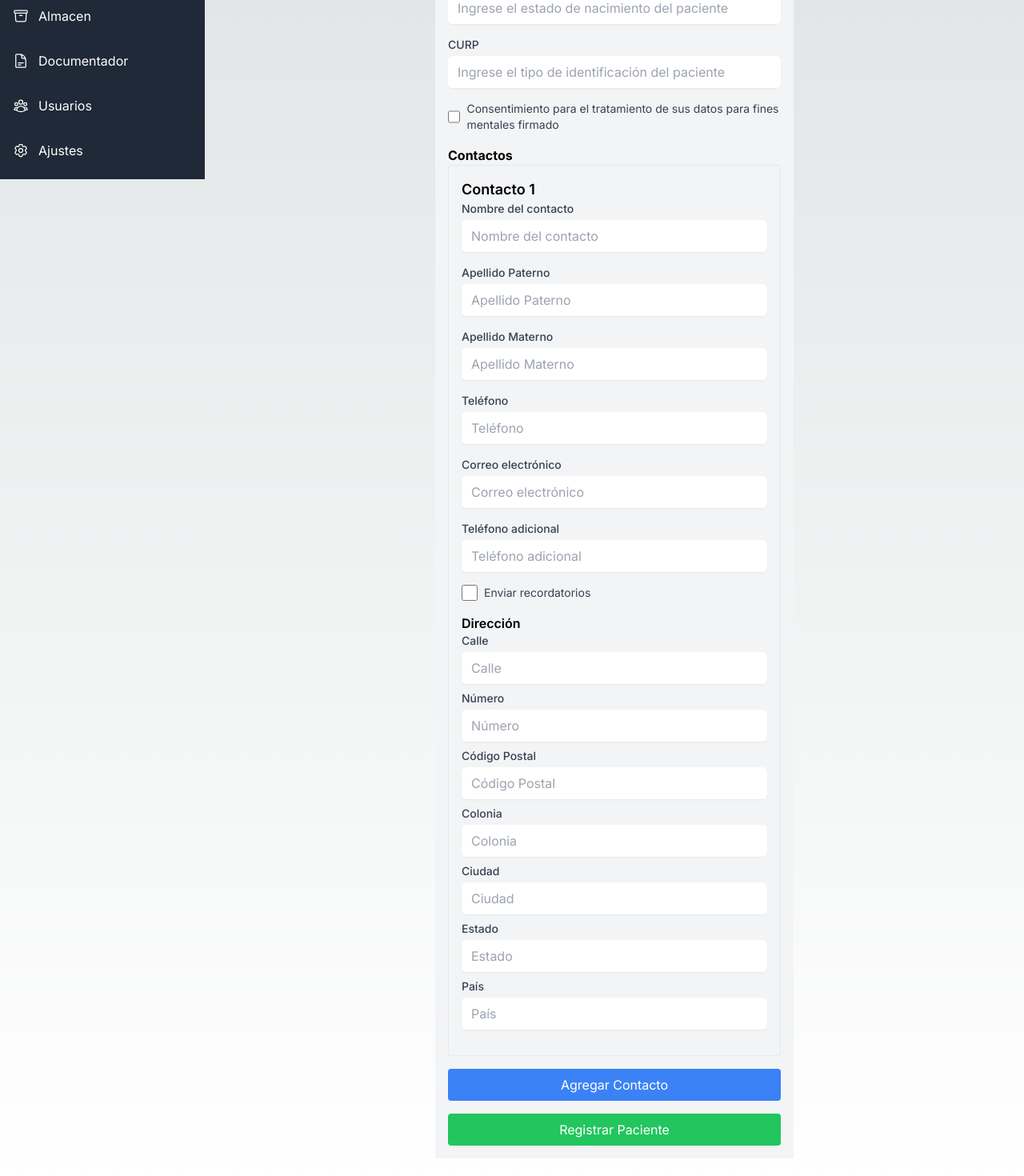
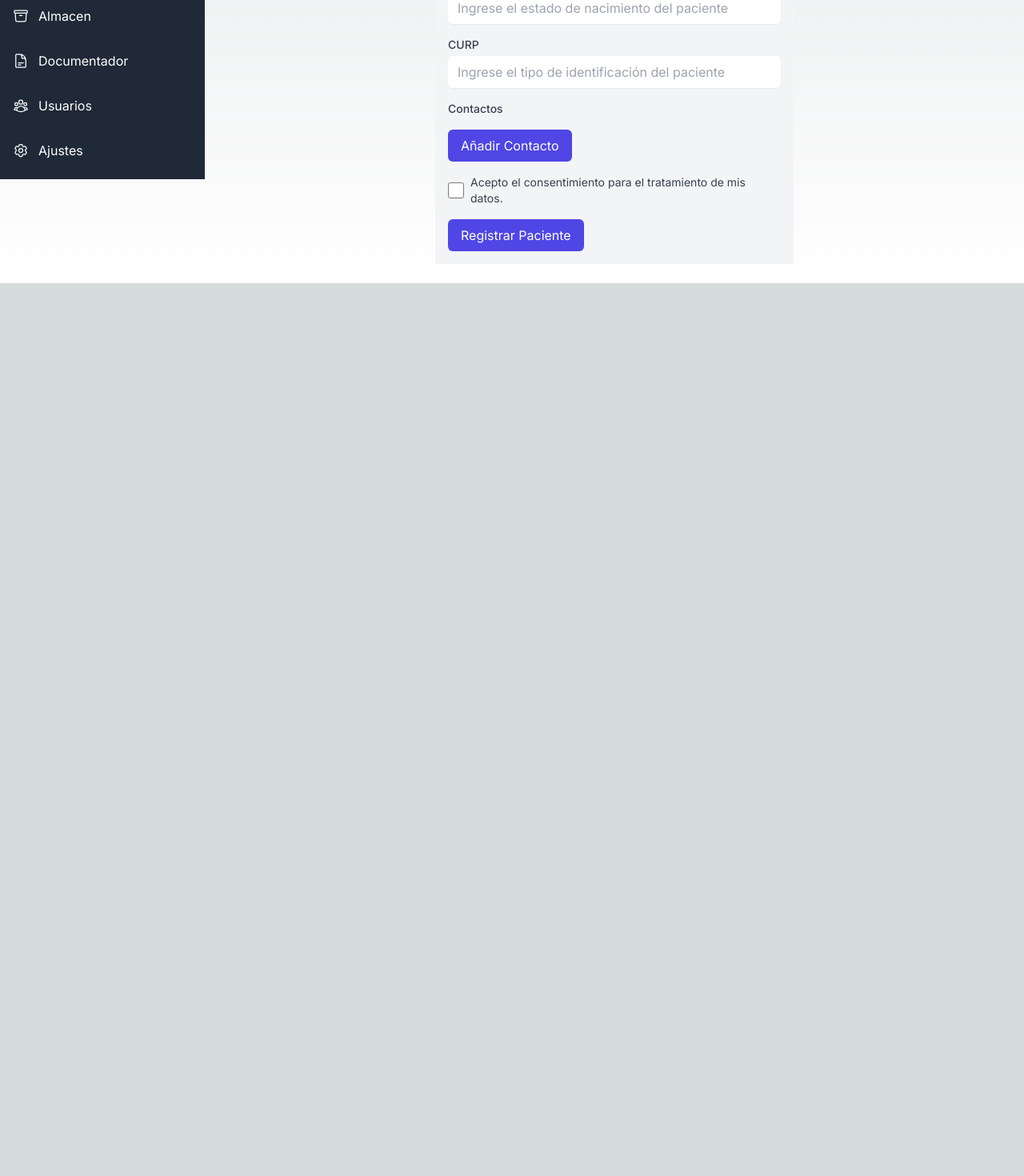
Before and after one commit to ErmacUwU/caftesting, a Next.js app: page /registropacientes in a window 1280 px wide. Shown: the part 656-2126 px from the top of the page at 80% size. After the commit the page ends 1010 px from the top, so only its background shows below. Built offline with nearby package versions, Linux system fonts and the light colour scheme.

Commit message:
Formularios de Pacientes con contactos para agregar

```diff
--- a/app/registropacientes/page.jsx
+++ b/app/registropacientes/page.jsx
@@ -1,7 +1,6 @@
 "use client";
 
 import React, { useState } from "react";
-import axios from "axios";
 import uniquid from "uniquid";
 
 const RegistroPaciente = () => {
@@ -14,17 +13,21 @@ const RegistroPaciente = () => {
   const [nationality, setNationality] = useState("");
   const [birthState, setBirthState] = useState("");
   const [idType, setIdType] = useState("");
+  const [contacts, setContacts] = useState([]);
   const [consent, setConsent] = useState(false);
-  const [contacts, setContacts] = useState([
+  const [error, setError] = useState("");
+
+  const addContact = () => {
+    setContacts([
+      ...contacts,
       {
         firstName: "",
-      lastNameP: "",
-      lastNameM: "",
+        lastName: "",
+        middleName: "",
         phone: "",
         email: "",
         additionalPhone: "",
         sendReminders: false,
-      address: {
         street: "",
         number: "",
         postalCode: "",
@@ -33,51 +36,35 @@ const RegistroPaciente = () => {
         state: "",
         country: "",
       },
-    },
     ]);
-  const [error, setError] = useState("");
+  };
 
-  const handleContactChange = (index, field, value) => {
+  const handleContactChange = (index, event) => {
+    const { name, value, type, checked } = event.target;
     const updatedContacts = [...contacts];
-    if (field === "address") {
-      updatedContacts[index].address = {
-        ...updatedContacts[index].address,
-        ...value,
-      };
+    if (type === "checkbox") {
+      updatedContacts[index][name] = checked;
     } else {
-      updatedContacts[index][field] = value;
+      updatedContacts[index][name] = value;
     }
     setContacts(updatedContacts);
   };
 
-  const addContact = () => {
-    setContacts([
-      ...contacts,
-      {
-        firstName: "",
-        lastNameP: "",
-        lastNameM: "",
-        phone: "",
-        email: "",
-        additionalPhone: "",
-        sendReminders: false,
-        address: {
-          street: "",
-          number: "",
-          postalCode: "",
-          neighborhood: "",
-          city: "",
-          state: "",
-          country: "",
-        },
-      },
-    ]);
+  const removeContact = (index) => {
+    const updatedContacts = [...contacts];
+    updatedContacts.splice(index, 1);
+    setContacts(updatedContacts);
   };
 
   const agregarPaciente = async (e) => {
     e.preventDefault();
 
-    const paciente = {
+    const res = await fetch("/api/patient", {
+      method: "POST",
+      headers: {
+        "Content-type": "application/json",
+      },
+      body: JSON.stringify({
         idPatient: uniquid(),
         firstName,
         lastName,
@@ -88,28 +75,13 @@ const RegistroPaciente = () => {
         nationality,
         birthState,
         idType,
-      consent,
         contacts,
-    };
-
-    try {
-      const res = await fetch("/api/patient", {
-        method: "POST",
-        headers: {
-          "Content-Type": "application/json",
-        },
-        body: JSON.stringify(paciente),
+      }),
     });
 
+    limpiarCampos();
     const { msg } = await res.json();
-      if (res.ok) {
-        limpiarCampos();
-      } else {
     setError(msg);
-      }
-    } catch (err) {
-      setError("Error al registrar el paciente");
-    }
   };
 
   const limpiarCampos = () => {
@@ -122,27 +94,8 @@ const RegistroPaciente = () => {
     setNationality("");
     setBirthState("");
     setIdType("");
+    setContacts([]);
     setConsent(false);
-    setContacts([
-      {
-        firstName: "",
-        lastNameP: "",
-        lastNameM: "",
-        phone: "",
-        email: "",
-        additionalPhone: "",
-        sendReminders: false,
-        address: {
-          street: "",
-          number: "",
-          postalCode: "",
-          neighborhood: "",
-          city: "",
-          state: "",
-          country: "",
-        },
-      },
-    ]);
     setError("");
   };
 
@@ -316,312 +269,293 @@ const RegistroPaciente = () => {
         />
       </div>
       <div className="mb-4">
-        <label htmlFor="consent" className="flex items-center">
-          <input
-            type="checkbox"
-            id="consent"
-            name="consent"
-            checked={consent}
-            onChange={(e) => setConsent(e.target.checked)}
-            className="form-checkbox h-5 w-5 text-indigo-600 rounded-md focus:ring-indigo-500"
-            required
-          />
-          <span className="ml-2 text-sm text-gray-700">
-            Consentimiento para el tratamiento de sus datos para fines mentales
-            firmado
-          </span>
+        <label
+          htmlFor="contacts"
+          className="block text-sm font-medium text-gray-700"
+        >
+          Contactos
         </label>
-      </div>
-      <div className="mb-4">
-        <h2 className="text-black font-bold">Contactos</h2>
         {contacts.map((contact, index) => (
-          <div key={index} className="mb-4 border p-4 rounded">
-            <h3 className="text-lg font-semibold">Contacto {index + 1}</h3>
+          <div key={index} className="mb-4 border p-4 rounded-md shadow-sm">
             <div className="mb-4">
               <label
-                htmlFor={`contact-${index}-firstName`}
+                htmlFor={`contact-firstName-${index}`}
                 className="block text-sm font-medium text-gray-700"
               >
-                Nombre del contacto
+                Nombre(s)
               </label>
               <input
                 type="text"
-                id={`contact-${index}-firstName`}
+                id={`contact-firstName-${index}`}
+                name="firstName"
                 value={contact.firstName}
-                onChange={(e) =>
-                  handleContactChange(index, "firstName", e.target.value)
-                }
+                onChange={(e) => handleContactChange(index, e)}
                 className="w-full px-3 py-2 mt-1 rounded-md shadow-sm focus:ring-indigo-500 focus:border-indigo-500 border-gray-300 text-black"
-                placeholder="Nombre del contacto"
+                placeholder="Nombre(s)"
+                required
               />
             </div>
             <div className="mb-4">
               <label
-                htmlFor={`contact-${index}-lastNameP`}
+                htmlFor={`contact-lastName-${index}`}
                 className="block text-sm font-medium text-gray-700"
               >
                 Apellido Paterno
               </label>
               <input
                 type="text"
-                id={`contact-${index}-lastNameP`}
-                value={contact.lastNameP}
-                onChange={(e) =>
-                  handleContactChange(index, "lastNameP", e.target.value)
-                }
+                id={`contact-lastName-${index}`}
+                name="lastName"
+                value={contact.lastName}
+                onChange={(e) => handleContactChange(index, e)}
                 className="w-full px-3 py-2 mt-1 rounded-md shadow-sm focus:ring-indigo-500 focus:border-indigo-500 border-gray-300 text-black"
                 placeholder="Apellido Paterno"
+                required
               />
             </div>
             <div className="mb-4">
               <label
-                htmlFor={`contact-${index}-lastNameM`}
+                htmlFor={`contact-middleName-${index}`}
                 className="block text-sm font-medium text-gray-700"
               >
                 Apellido Materno
               </label>
               <input
                 type="text"
-                id={`contact-${index}-lastNameM`}
-                value={contact.lastNameM}
-                onChange={(e) =>
-                  handleContactChange(index, "lastNameM", e.target.value)
-                }
+                id={`contact-middleName-${index}`}
+                name="middleName"
+                value={contact.middleName}
+                onChange={(e) => handleContactChange(index, e)}
                 className="w-full px-3 py-2 mt-1 rounded-md shadow-sm focus:ring-indigo-500 focus:border-indigo-500 border-gray-300 text-black"
                 placeholder="Apellido Materno"
               />
             </div>
             <div className="mb-4">
               <label
-                htmlFor={`contact-${index}-phone`}
+                htmlFor={`contact-phone-${index}`}
                 className="block text-sm font-medium text-gray-700"
               >
                 Teléfono
               </label>
               <input
                 type="text"
-                id={`contact-${index}-phone`}
+                id={`contact-phone-${index}`}
+                name="phone"
                 value={contact.phone}
-                onChange={(e) =>
-                  handleContactChange(index, "phone", e.target.value)
-                }
+                onChange={(e) => handleContactChange(index, e)}
                 className="w-full px-3 py-2 mt-1 rounded-md shadow-sm focus:ring-indigo-500 focus:border-indigo-500 border-gray-300 text-black"
                 placeholder="Teléfono"
               />
             </div>
             <div className="mb-4">
               <label
-                htmlFor={`contact-${index}-email`}
+                htmlFor={`contact-email-${index}`}
                 className="block text-sm font-medium text-gray-700"
               >
-                Correo electrónico
+                Email
               </label>
               <input
                 type="email"
-                id={`contact-${index}-email`}
+                id={`contact-email-${index}`}
+                name="email"
                 value={contact.email}
-                onChange={(e) =>
-                  handleContactChange(index, "email", e.target.value)
-                }
+                onChange={(e) => handleContactChange(index, e)}
                 className="w-full px-3 py-2 mt-1 rounded-md shadow-sm focus:ring-indigo-500 focus:border-indigo-500 border-gray-300 text-black"
-                placeholder="Correo electrónico"
+                placeholder="Email"
               />
             </div>
             <div className="mb-4">
               <label
-                htmlFor={`contact-${index}-additionalPhone`}
+                htmlFor={`contact-additionalPhone-${index}`}
                 className="block text-sm font-medium text-gray-700"
               >
                 Teléfono adicional
               </label>
               <input
                 type="text"
-                id={`contact-${index}-additionalPhone`}
+                id={`contact-additionalPhone-${index}`}
+                name="additionalPhone"
                 value={contact.additionalPhone}
-                onChange={(e) =>
-                  handleContactChange(index, "additionalPhone", e.target.value)
-                }
+                onChange={(e) => handleContactChange(index, e)}
                 className="w-full px-3 py-2 mt-1 rounded-md shadow-sm focus:ring-indigo-500 focus:border-indigo-500 border-gray-300 text-black"
                 placeholder="Teléfono adicional"
               />
             </div>
-            <div className="mb-4 flex items-center">
+            <div className="mb-4">
+              <label
+                htmlFor={`contact-sendReminders-${index}`}
+                className="flex items-center"
+              >
                 <input
                   type="checkbox"
-                id={`contact-${index}-sendReminders`}
+                  id={`contact-sendReminders-${index}`}
+                  name="sendReminders"
                   checked={contact.sendReminders}
-                onChange={(e) =>
-                  handleContactChange(index, "sendReminders", e.target.checked)
-                }
+                  onChange={(e) => handleContactChange(index, e)}
                   className="form-checkbox h-5 w-5 text-indigo-600 rounded-md focus:ring-indigo-500"
                 />
-              <label
-                htmlFor={`contact-${index}-sendReminders`}
-                className="ml-2 text-sm text-gray-700"
-              >
-                Enviar recordatorios
+                <span className="ml-2 text-sm text-gray-700">
+                  Enviar recordatorios a este teléfono también
+                </span>
               </label>
             </div>
             <div className="mb-4">
-              <h4 className="text-md font-semibold">Dirección</h4>
-              <div className="mb-2">
               <label
-                  htmlFor={`contact-${index}-address-street`}
+                htmlFor={`contact-street-${index}`}
                 className="block text-sm font-medium text-gray-700"
               >
                 Calle
               </label>
               <input
                 type="text"
-                  id={`contact-${index}-address-street`}
-                  value={contact.address.street}
-                  onChange={(e) =>
-                    handleContactChange(index, "address", {
-                      street: e.target.value,
-                    })
-                  }
+                id={`contact-street-${index}`}
+                name="street"
+                value={contact.street}
+                onChange={(e) => handleContactChange(index, e)}
                 className="w-full px-3 py-2 mt-1 rounded-md shadow-sm focus:ring-indigo-500 focus:border-indigo-500 border-gray-300 text-black"
                 placeholder="Calle"
               />
             </div>
-              <div className="mb-2">
+            <div className="mb-4">
               <label
-                  htmlFor={`contact-${index}-address-number`}
+                htmlFor={`contact-number-${index}`}
                 className="block text-sm font-medium text-gray-700"
               >
                 Número
               </label>
               <input
                 type="text"
-                  id={`contact-${index}-address-number`}
-                  value={contact.address.number}
-                  onChange={(e) =>
-                    handleContactChange(index, "address", {
-                      number: e.target.value,
-                    })
-                  }
+                id={`contact-number-${index}`}
+                name="number"
+                value={contact.number}
+                onChange={(e) => handleContactChange(index, e)}
                 className="w-full px-3 py-2 mt-1 rounded-md shadow-sm focus:ring-indigo-500 focus:border-indigo-500 border-gray-300 text-black"
                 placeholder="Número"
               />
             </div>
-              <div className="mb-2">
+            <div className="mb-4">
               <label
-                  htmlFor={`contact-${index}-address-postalCode`}
+                htmlFor={`contact-postalCode-${index}`}
                 className="block text-sm font-medium text-gray-700"
               >
-                  Código Postal
+                Código postal
               </label>
               <input
                 type="text"
-                  id={`contact-${index}-address-postalCode`}
-                  value={contact.address.postalCode}
-                  onChange={(e) =>
-                    handleContactChange(index, "address", {
-                      postalCode: e.target.value,
-                    })
-                  }
+                id={`contact-postalCode-${index}`}
+                name="postalCode"
+                value={contact.postalCode}
+                onChange={(e) => handleContactChange(index, e)}
                 className="w-full px-3 py-2 mt-1 rounded-md shadow-sm focus:ring-indigo-500 focus:border-indigo-500 border-gray-300 text-black"
-                  placeholder="Código Postal"
+                placeholder="Código postal"
               />
             </div>
-              <div className="mb-2">
+            <div className="mb-4">
               <label
-                  htmlFor={`contact-${index}-address-neighborhood`}
+                htmlFor={`contact-neighborhood-${index}`}
                 className="block text-sm font-medium text-gray-700"
               >
                 Colonia
               </label>
               <input
                 type="text"
-                  id={`contact-${index}-address-neighborhood`}
-                  value={contact.address.neighborhood}
-                  onChange={(e) =>
-                    handleContactChange(index, "address", {
-                      neighborhood: e.target.value,
-                    })
-                  }
+                id={`contact-neighborhood-${index}`}
+                name="neighborhood"
+                value={contact.neighborhood}
+                onChange={(e) => handleContactChange(index, e)}
                 className="w-full px-3 py-2 mt-1 rounded-md shadow-sm focus:ring-indigo-500 focus:border-indigo-500 border-gray-300 text-black"
                 placeholder="Colonia"
               />
             </div>
-              <div className="mb-2">
+            <div className="mb-4">
               <label
-                  htmlFor={`contact-${index}-address-city`}
+                htmlFor={`contact-city-${index}`}
                 className="block text-sm font-medium text-gray-700"
               >
                 Ciudad
               </label>
               <input
                 type="text"
-                  id={`contact-${index}-address-city`}
-                  value={contact.address.city}
-                  onChange={(e) =>
-                    handleContactChange(index, "address", {
-                      city: e.target.value,
-                    })
-                  }
+                id={`contact-city-${index}`}
+                name="city"
+                value={contact.city}
+                onChange={(e) => handleContactChange(index, e)}
                 className="w-full px-3 py-2 mt-1 rounded-md shadow-sm focus:ring-indigo-500 focus:border-indigo-500 border-gray-300 text-black"
                 placeholder="Ciudad"
               />
             </div>
-              <div className="mb-2">
+            <div className="mb-4">
               <label
-                  htmlFor={`contact-${index}-address-state`}
+                htmlFor={`contact-state-${index}`}
                 className="block text-sm font-medium text-gray-700"
               >
                 Estado
               </label>
               <input
                 type="text"
-                  id={`contact-${index}-address-state`}
-                  value={contact.address.state}
-                  onChange={(e) =>
-                    handleContactChange(index, "address", {
-                      state: e.target.value,
-                    })
-                  }
+                id={`contact-state-${index}`}
+                name="state"
+                value={contact.state}
+                onChange={(e) => handleContactChange(index, e)}
                 className="w-full px-3 py-2 mt-1 rounded-md shadow-sm focus:ring-indigo-500 focus:border-indigo-500 border-gray-300 text-black"
                 placeholder="Estado"
               />
             </div>
-              <div className="mb-2">
+            <div className="mb-4">
               <label
-                  htmlFor={`contact-${index}-address-country`}
+                htmlFor={`contact-country-${index}`}
                 className="block text-sm font-medium text-gray-700"
               >
                 País
               </label>
               <input
                 type="text"
-                  id={`contact-${index}-address-country`}
-                  value={contact.address.country}
-                  onChange={(e) =>
-                    handleContactChange(index, "address", {
-                      country: e.target.value,
-                    })
-                  }
+                id={`contact-country-${index}`}
+                name="country"
+                value={contact.country}
+                onChange={(e) => handleContactChange(index, e)}
                 className="w-full px-3 py-2 mt-1 rounded-md shadow-sm focus:ring-indigo-500 focus:border-indigo-500 border-gray-300 text-black"
                 placeholder="País"
               />
             </div>
-            </div>
+            <button
+              type="button"
+              onClick={() => removeContact(index)}
+              className="text-red-600 hover:text-red-800 focus:outline-none"
+            >
+              Eliminar contacto
+            </button>
           </div>
         ))}
         <button
           type="button"
           onClick={addContact}
-          className="w-full py-2 px-4 bg-blue-500 text-white rounded hover:bg-blue-600"
+          className="mt-4 bg-indigo-600 text-white px-4 py-2 rounded-md"
         >
-          Agregar Contacto
+          Añadir Contacto
         </button>
       </div>
+      <div className="mb-4">
+        <label className="flex items-center">
+          <input
+            type="checkbox"
+            checked={consent}
+            onChange={() => setConsent(!consent)}
+            className="form-checkbox h-5 w-5 text-indigo-600 rounded-md focus:ring-indigo-500"
+            required
+          />
+          <span className="ml-2 text-sm text-gray-700">
+            Acepto el consentimiento para el tratamiento de mis datos.
+          </span>
+        </label>
+      </div>
+      {error && <div className="mb-4 text-red-600 text-sm">{error}</div>}
       <button
         type="submit"
-        className="w-full py-2 px-4 bg-green-500 text-white rounded hover:bg-green-600"
+        className="bg-indigo-600 text-white px-4 py-2 rounded-md shadow-sm hover:bg-indigo-700 focus:outline-none focus:ring-2 focus:ring-indigo-500"
       >
         Registrar Paciente
       </button>
-      {error && <p className="mt-4 text-red-600">{error}</p>}
     </form>
   );
 };
--- a/models/Patient.js
+++ b/models/Patient.js
@@ -2,29 +2,16 @@ import mongoose from "mongoose";
 
 const ContactSchema = new mongoose.Schema(
   {
-    firstName: {
-      type: String,
-      required: true,
-    },
-    lastNameP: {
-      type: String,
-      required: true,
-    },
-    lastNameM: String,
-    phone: {
-      type: String,
-      required: true,
-    },
-    email: {
-      type: String,
-      required: true,
-    },
+    firstName: String,
+    lastName: String,
+    middleName: String,
+    phone: String,
+    email: String,
     additionalPhone: String,
     sendReminders: {
       type: Boolean,
       default: false,
     },
-    address: {
     street: String,
     number: String,
     postalCode: String,
@@ -33,8 +20,7 @@ const ContactSchema = new mongoose.Schema(
     state: String,
     country: String,
   },
-  },
-  { _id: false } // No queremos un ID separado para cada contacto en este esquema
+  { _id: false } // Para que no se cree un ID adicional para cada contacto
 );
 
 const PatientSchema = new mongoose.Schema(
@@ -42,7 +28,6 @@ const PatientSchema = new mongoose.Schema(
     idPatient: {
       type: String,
       required: true,
-      unique: true,
     },
     firstName: {
       type: String,
@@ -70,11 +55,7 @@ const PatientSchema = new mongoose.Schema(
     nationality: String,
     birthState: String,
     idType: String,
-    consent: {
-      type: Boolean,
-      required: true,
-    },
-    contacts: [ContactSchema], // Campo de contactos
+    contacts: [ContactSchema], // Aquí añades el array de contactos
   },
   { timestamps: true }
 );
```
Also changed, not shown: app/api/patient/route.js (+14 -1 lines). Lines whose indentation alone changed are shown as unchanged.
